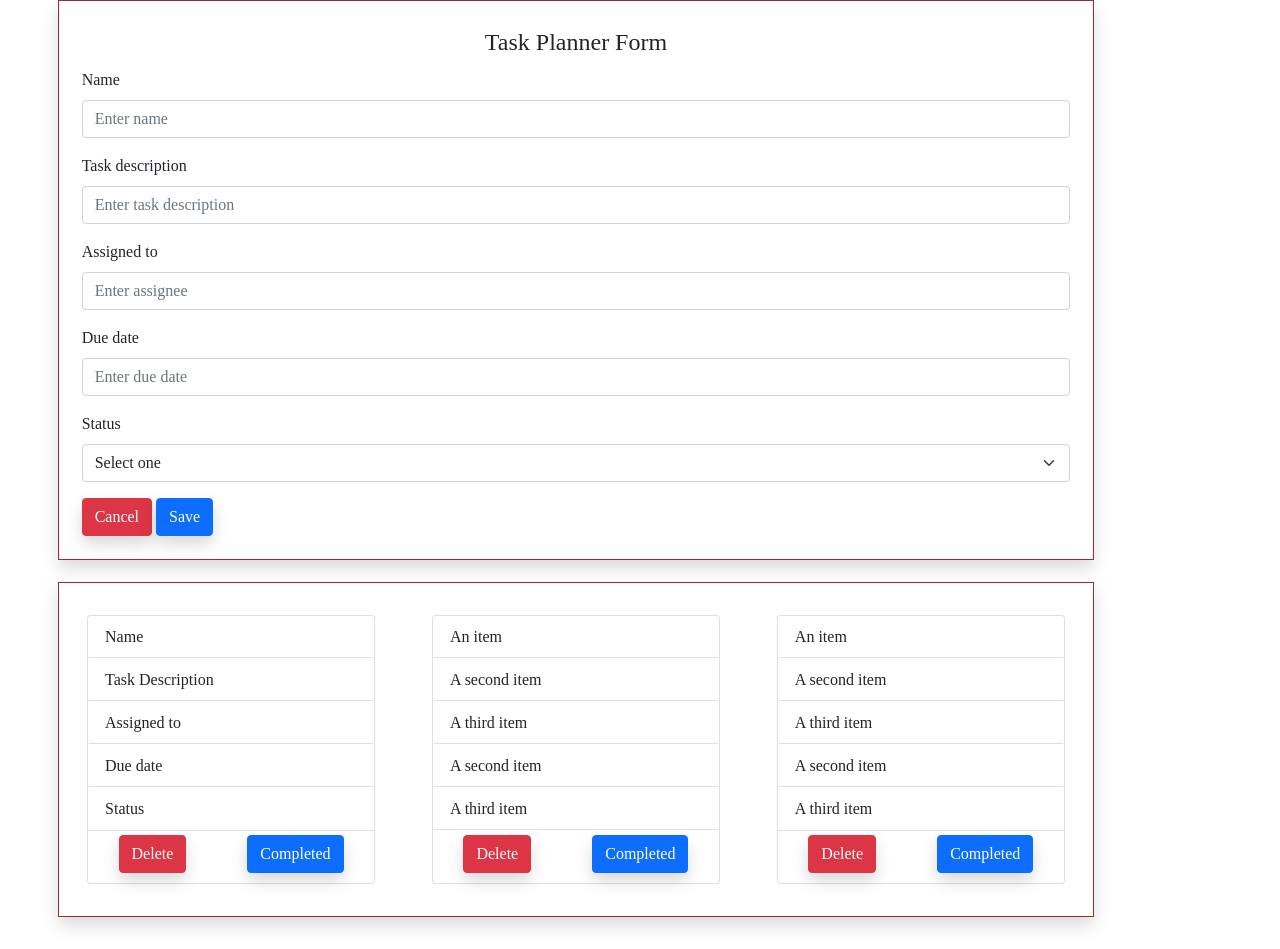
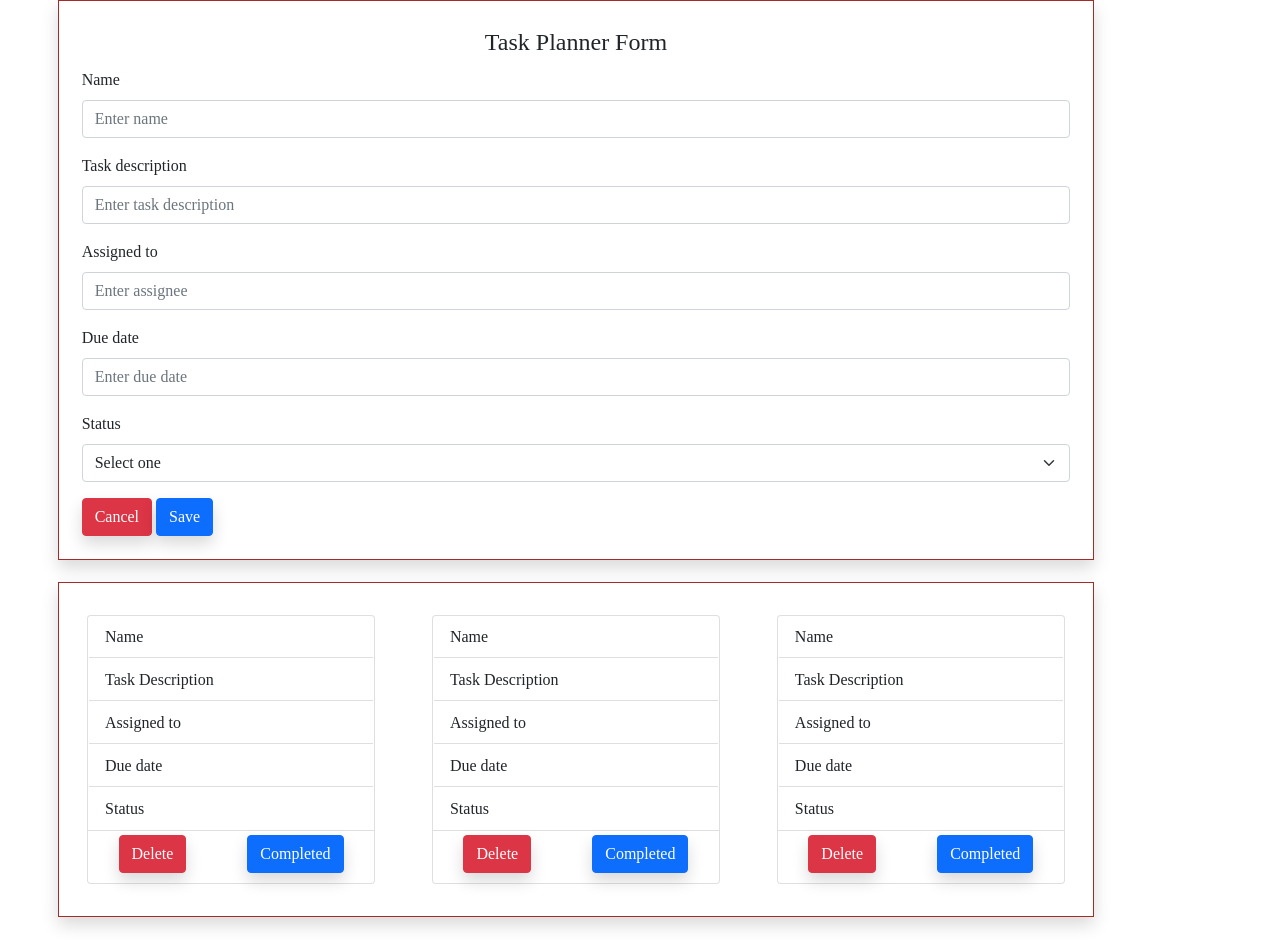
Before and after one commit to JWD05/Task-Planner, a plain HTML site: page index.html in a window 1280 px wide. Drawn offline with nearby package versions, Linux system fonts and the light colour scheme.

Commit message:
Task 1 - completed revision2

```diff
--- a/index.html
+++ b/index.html
@@ -73,31 +73,37 @@
             <!-- viewcard_2_start -->
             <div class="card" style="width: 18rem;">
                 <ul class="list-group list-group-flush">
-                <li class="list-group-item">An item</li>
-                <li class="list-group-item">A second item</li>
-                <li class="list-group-item">A third item</li>
-                <li class="list-group-item">A second item</li>
-                <li class="list-group-item">A third item</li>
+                <li class="list-group-item list_name"><label for='listnameoutput'>Name</label><output name='listnameoutput'></output></li>
+                <li class="list-group-item list_task_desc"><label for='listtaskdesc'>Task Description</label><output name='listtaskdesc'></output></li>
+                <li class="list-group-item list_assigned"><label for='listassigned'>Assigned to</label><output name='listassigned'></output></li>
+                <li class="list-group-item list_due-date" ><label for='listduedate'>Due date</label><output name='listduedate'></output></li>
+                <li class="list-group-item list_status"><label for='liststatus'>Status</label><output name='liststatus'></output></li>
+                </ul>
                 <section class="card_buttons">
                     <button type="submit" class="btn btn-danger delete shadow">Delete</button>
                     <button type="submit" class="btn btn-primary complete shadow">Completed</button>
                 </section>
-            </ul>
+
+
+
             </div>
         <!-- viewcard_2_end -->
         <!-- viewcard_3_start -->
             <div class="card" style="width: 18rem;">
                 <ul class="list-group list-group-flush">
-                <li class="list-group-item">An item</li>
-                <li class="list-group-item">A second item</li>
-                <li class="list-group-item">A third item</li>
-                <li class="list-group-item">A second item</li>
-                <li class="list-group-item">A third item</li>
+                <li class="list-group-item list_name"><label for='listnameoutput'>Name</label><output name='listnameoutput'></output></li>
+                <li class="list-group-item list_task_desc"><label for='listtaskdesc'>Task Description</label><output name='listtaskdesc'></output></li>
+                <li class="list-group-item list_assigned"><label for='listassigned'>Assigned to</label><output name='listassigned'></output></li>
+                <li class="list-group-item list_due-date" ><label for='listduedate'>Due date</label><output name='listduedate'></output></li>
+                <li class="list-group-item list_status"><label for='liststatus'>Status</label><output name='liststatus'></output></li>
                 </ul>
                 <section class="card_buttons">
                     <button type="submit" class="btn btn-danger delete shadow">Delete</button>
                     <button type="submit" class="btn btn-primary complete shadow">Completed</button>
                 </section>
+
+
+
             </div>
         <!-- viewcard_3_end -->
             <!-- viewcards-end -->
```
Lines whose indentation alone changed are shown as unchanged.
